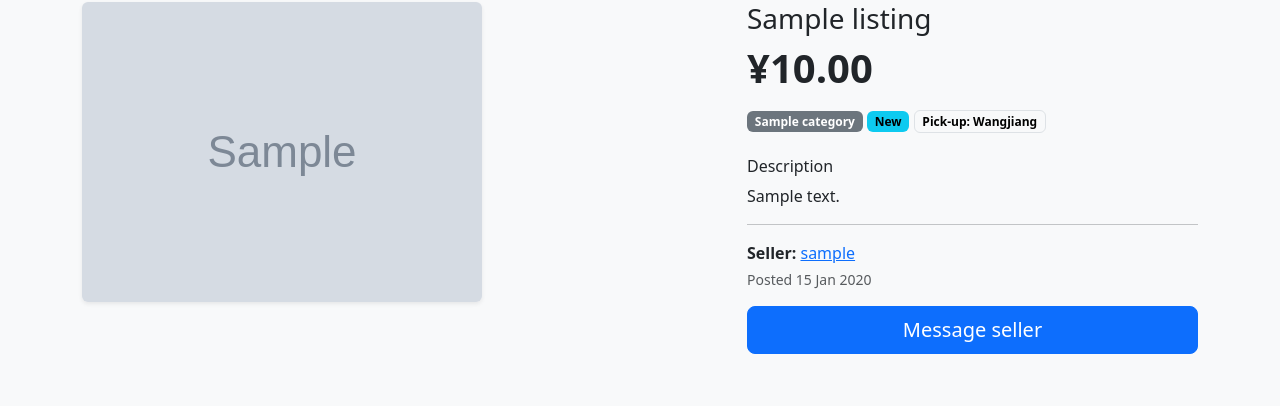
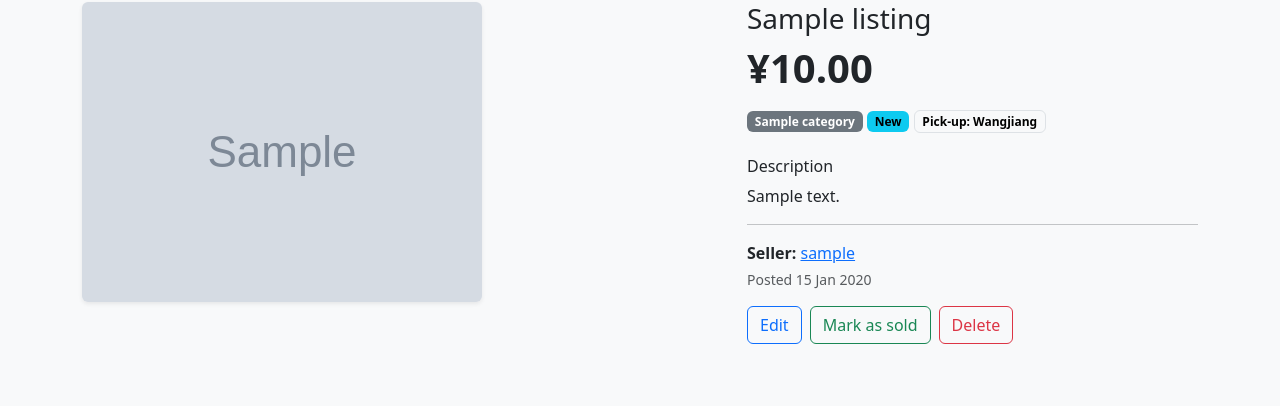
Before and after one commit to mafoudmaryam/campus-marketplace, a Django app: page /listing/1/ in a window 1280 px wide. Shown: the part 118-524 px from the top of the page. Run offline with Django 5.2, Linux system fonts and the light colour scheme; a user stored in the database is signed in; tables that the repository leaves empty hold one stand-in row (values such as "Sample post"); grey boxes marked "Sample" are stand-in pictures; some libraries are stand-ins or nearby versions.

Commit message:
Add edit, delete and mark as sold for owners

```diff
--- a/listings/urls.py
+++ b/listings/urls.py
@@ -8,4 +8,7 @@ urlpatterns = [
     path("", views.home, name="home"),
     path("sell/", views.create, name="create"),
     path("listing/<int:pk>/", views.detail, name="detail"),
+    path("listing/<int:pk>/edit/", views.edit, name="edit"),
+    path("listing/<int:pk>/delete/", views.delete, name="delete"),
+    path("listing/<int:pk>/sold/", views.mark_sold, name="mark_sold"),
 ]
--- a/listings/views.py
+++ b/listings/views.py
@@ -1,5 +1,7 @@
 from django.contrib.auth.decorators import login_required
+from django.core.exceptions import PermissionDenied
 from django.shortcuts import get_object_or_404, redirect, render
+from django.views.decorators.http import require_POST
 
 from .forms import ListingForm
 from .models import Listing
@@ -36,3 +38,42 @@ def create(request):
     else:
         form = ListingForm()
     return render(request, "listings/form.html", {"form": form, "heading": "Sell an item"})
+
+
+
+def get_own_listing(request, pk):
+    """Find a listing and make sure the logged-in user is the seller."""
+    listing = get_object_or_404(Listing, pk=pk)
+    if listing.seller != request.user:
+        raise PermissionDenied
+    return listing
+
+
+@login_required
+def edit(request, pk):
+    listing = get_own_listing(request, pk)
+    if request.method == "POST":
+        form = ListingForm(request.POST, request.FILES, instance=listing)
+        if form.is_valid():
+            form.save()
+            return redirect("listings:detail", pk=listing.pk)
+    else:
+        form = ListingForm(instance=listing)
+    return render(request, "listings/form.html", {"form": form, "heading": "Edit your listing"})
+
+
+@login_required
+@require_POST
+def delete(request, pk):
+    listing = get_own_listing(request, pk)
+    listing.delete()
+    return redirect("listings:home")
+
+
+@login_required
+@require_POST
+def mark_sold(request, pk):
+    listing = get_own_listing(request, pk)
+    listing.status = Listing.Status.SOLD
+    listing.save()
+    return redirect("listings:detail", pk=listing.pk)
--- a/templates/listings/detail.html
+++ b/templates/listings/detail.html
@@ -41,7 +41,23 @@
     <p class="mb-1"><strong>Seller:</strong> <a href="{% url 'accounts:profile' listing.seller.username %}">{{ listing.seller.username }}</a></p>
     <p class="text-muted small">Posted {{ listing.created_at|date:"j M Y" }}</p>
 
-    <a class="btn btn-primary btn-lg w-100" href="#">Message seller</a>
+    {% if user == listing.seller %}
+      <div class="d-flex gap-2">
+        <a class="btn btn-outline-primary" href="{% url 'listings:edit' listing.pk %}">Edit</a>
+        {% if listing.status != "sold" %}
+          <form method="post" action="{% url 'listings:mark_sold' listing.pk %}">
+            {% csrf_token %}
+            <button type="submit" class="btn btn-outline-success">Mark as sold</button>
+          </form>
+        {% endif %}
+        <form method="post" action="{% url 'listings:delete' listing.pk %}" onsubmit="return confirm('Delete this listing?');">
+          {% csrf_token %}
+          <button type="submit" class="btn btn-outline-danger">Delete</button>
+        </form>
+      </div>
+    {% else %}
+      <a class="btn btn-primary btn-lg w-100" href="#">Message seller</a>
+    {% endif %}
   </div>
 </div>
 {% endblock %}
```
